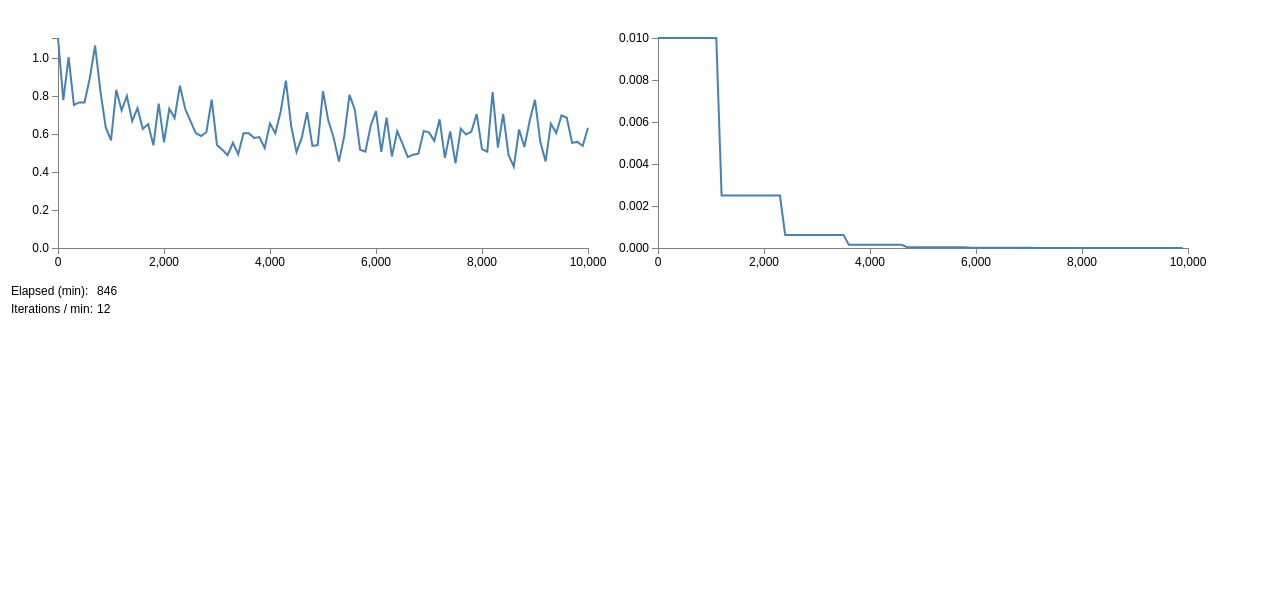
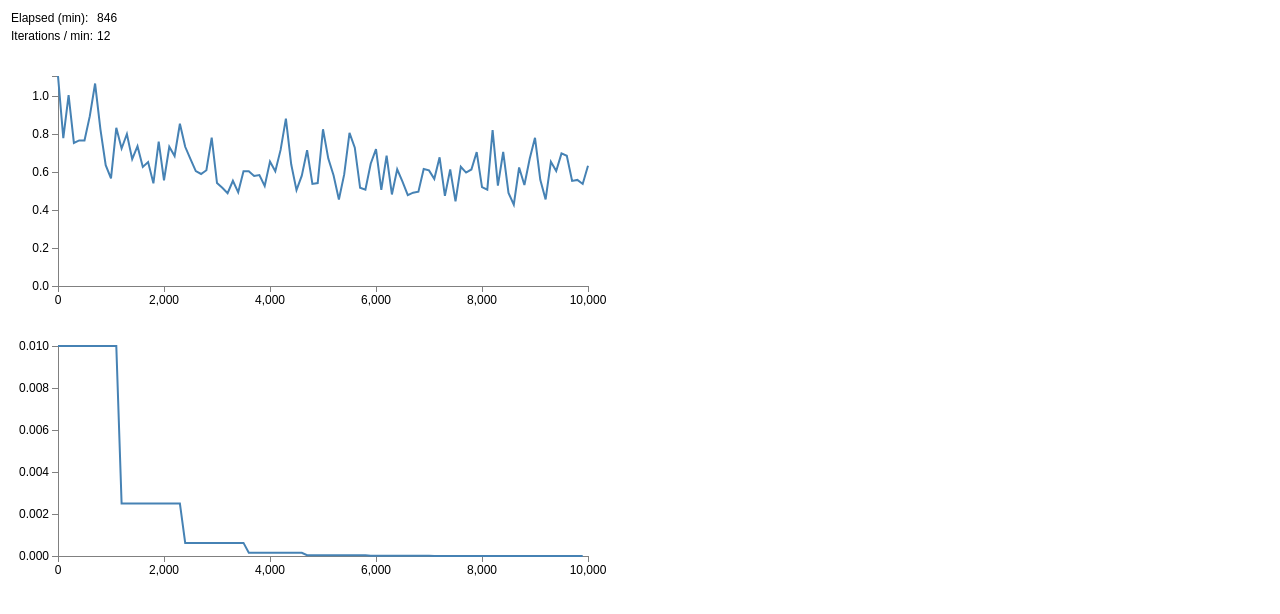
Before and after one commit to developmentseed/skynet-train, a website: page monitor/index.html in a window 1280 px wide. Drawn offline with nearby package versions, Linux system fonts and the light colour scheme.

Commit message:
Stack charts vertically

```diff
--- a/monitor/index.html
+++ b/monitor/index.html
@@ -3,6 +3,8 @@
   <meta name='viewport' content='initial-scale=1,maximum-scale=1,user-scalable=no' />
   <style>
   body { font: 12px Arial;}
+
+  svg { display: block; }
 
   path {
       stroke: steelblue;
@@ -21,12 +23,13 @@
 </head>
 <body>
 <script src="http://d3js.org/d3.v3.min.js"></script>
-<script src="monitor.js"></script>
 
 <table>
   <tr><td>Elapsed (min):</td><td id='elapsed'></td></tr>
   <tr><td>Iterations / min:</td><td id='iters_per_min'></td></tr>
 </table>
 
+<script src="monitor.js"></script>
+
 </body>
 </html>
```
